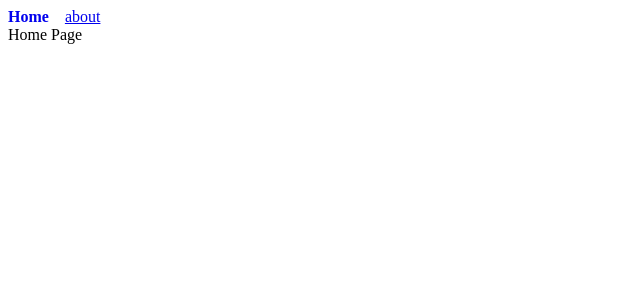
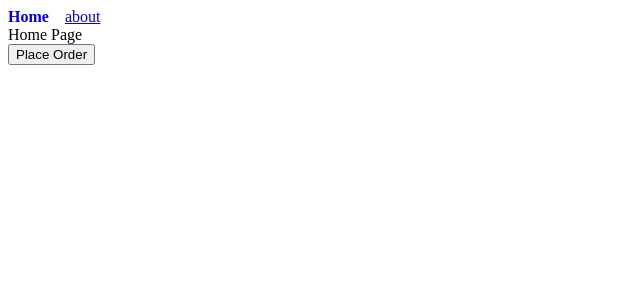
Before and after one commit to travisburns/reactRouterTut, a React (Vite) app in the folder reactroutertut/: page / in a window 1280 px wide. Shown: the top 300 px of the page, without its empty margins (0-640 px from the left). Built offline with nearby package versions, Linux system fonts and the light colour scheme.

Commit message:
programatic navigation, such as useNavigate and Link, use navigate on buttons. Can also use a -1 as a parameter to navigate in order to go back in stack

```diff
--- a/reactroutertut/src/App.jsx
+++ b/reactroutertut/src/App.jsx
@@ -4,7 +4,10 @@
 
 import { About } from './Components/About'
 import Navbar from './Components/Navbar';
+import OrderSummary from './Components/OrderSummary'
 function App() {
+
+
   return (
     <>
 
@@ -12,7 +15,8 @@
 
 <Routes>
    <Route path='/' element={<Home />} />
-         <Route path='about' element={<About />} />
+    <Route path='about' element={<About />} />
+    <Route path="order-summary" element={<OrderSummary /> } />
 </Routes>
 
     </>
--- a/reactroutertut/src/Components/Home.jsx
+++ b/reactroutertut/src/Components/Home.jsx
@@ -1,7 +1,18 @@
+import { useNavigate } from "react-router-dom"
+
+
+
+
+
 export const Home = () => {
+    const navigate = useNavigate()
     return (
+    <>
+        <div> Home Page</div>
+    <button onClick={() => navigate('order-summary')}> Place Order</button>
+</>
+)
 
-    <div> Home Page</div>
 
-    )
+
 }
--- a/reactroutertut/src/Components/Navbar.jsx
+++ b/reactroutertut/src/Components/Navbar.jsx
@@ -1,4 +1,4 @@
-import { Link, NavLink } from 'react-router-dom'
+import { NavLink } from 'react-router-dom'
 
 const Navbar = () => {
 const navLinkStyles = ({ isActive }) => {
```
